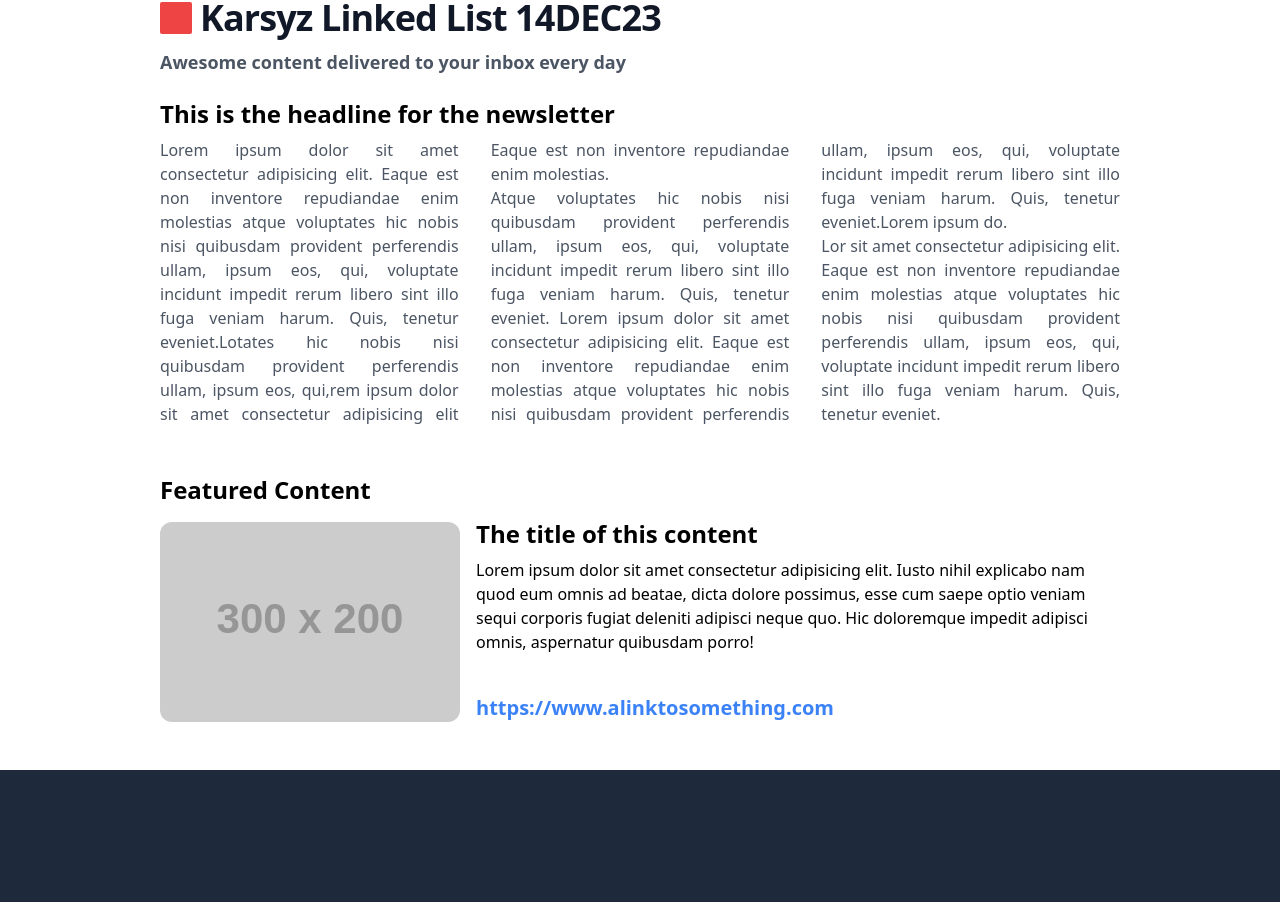
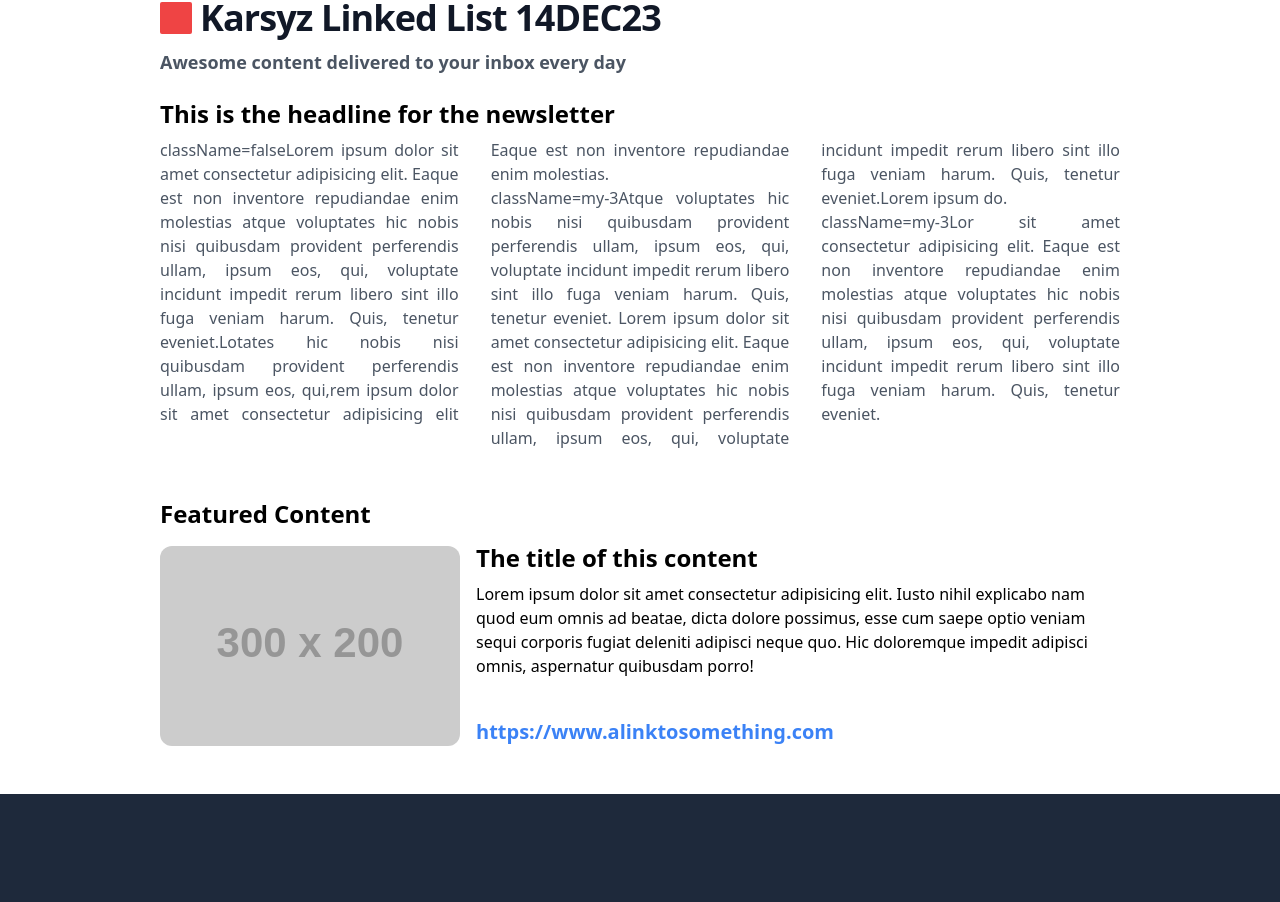
Before and after one commit to Karsyz/mattkarscom, a React (Vite) app: page / in a window 1280 px wide. Shown: the part 5563-6465 px from the top of the page. Built offline with nearby package versions, Linux system fonts and the light colour scheme; what tailwindcss-3d would draw is missing.

Commit message:
tailwind updates again

```diff
--- a/src/Components/NewsletterLatestPrev.jsx
+++ b/src/Components/NewsletterLatestPrev.jsx
@@ -38,7 +38,7 @@ const NewsletterLatestPrev = () => {
           {body.map((paragraph, ind) => {
             return (
               <p key={ind} >
-              {/* className={`${ind !== 0 && 'my-3'}`} */}
+              className={`${ind !== 0 && 'my-3'}`}
                 {paragraph}
               </p>
             )
--- a/src/Pages/Index.jsx
+++ b/src/Pages/Index.jsx
@@ -1,7 +1,7 @@
 import Navbar from "../Components/Navbar"
 import FromTheBlog3Col from "../Components/FromTheBlog3Col"
 import NewsletterLatestPrev from "../Components/NewsletterLatestPrev"
-import NewsletterSub from "../Components/NewsLetterSub"
+import NewsletterSub from "../Components/NewsletterSub"
 import Footer from "../Components/Footer"
 import DevWork from "../Components/DevWork"
 import Contact from "../Components/Contact"
```
